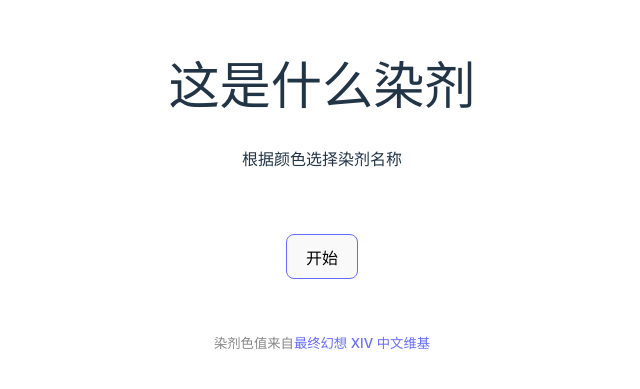
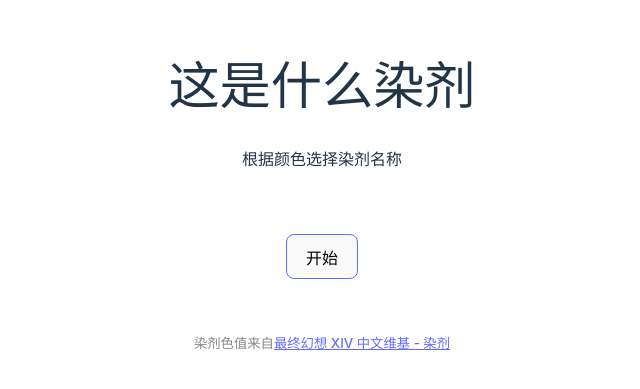
Before and after one commit to nel-desu/ffxiv-dye, a React (Vite) app: page / in a window 1280 px wide. Shown: the part 205-594 px from the top of the page, without its empty margins (318-958 px from the left). Built offline with nearby package versions, Linux system fonts and the light colour scheme.

Commit message:
修改提示文字

```diff
--- a/src/App.tsx
+++ b/src/App.tsx
@@ -127,7 +127,7 @@ function App() {
         <h4>根据颜色选择染剂名称</h4>
         {played ?
           <div>
-            <h4>总计得分：{score}</h4>
+            <h4>总分：{score}</h4>
             <div className='color-cell-container'>
               {allAnswers.colors.map((v) => (
                 <span onClick={() => showModal(v)} className='color-cell' style={{ background: (v.color) }} />
@@ -143,8 +143,8 @@ function App() {
         </div>
         <p className="read-the-docs">
           染剂色值来自
-          <a href="https://ff14.huijiwiki.com/wiki/%E6%9F%93%E5%89%82" target="_blank" rel="noopener noreferrer">
-            最终幻想 XIV 中文维基
+          <a href="https://ff14.huijiwiki.com/wiki/%E6%9F%93%E5%89%82"  target="_blank" rel="noopener noreferrer">
+            最终幻想 XIV 中文维基 - 染剂
           </a>
         </p>
       </div>
--- a/src/index.css
+++ b/src/index.css
@@ -16,7 +16,6 @@
 a {
   font-weight: 500;
   color: #646cff;
-  text-decoration: inherit;
 }
 a:hover {
   color: #535bf2;
```
